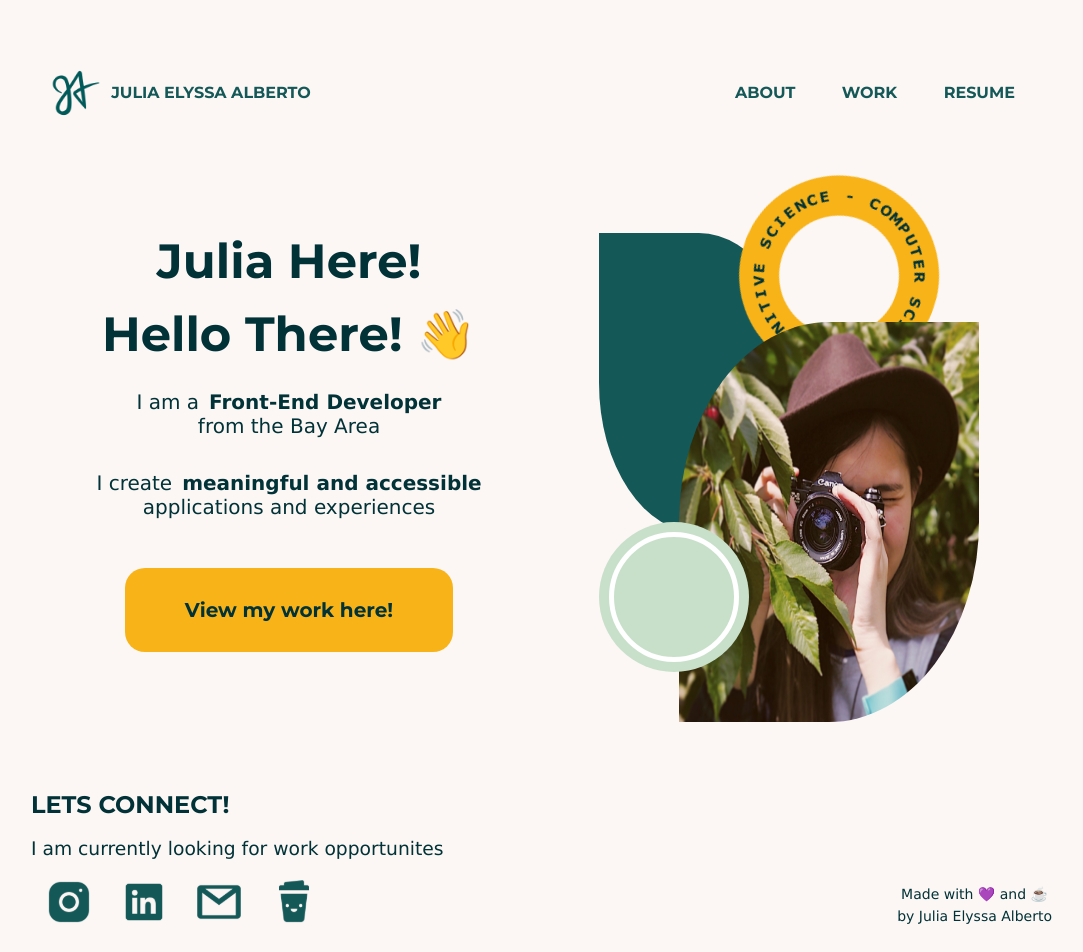
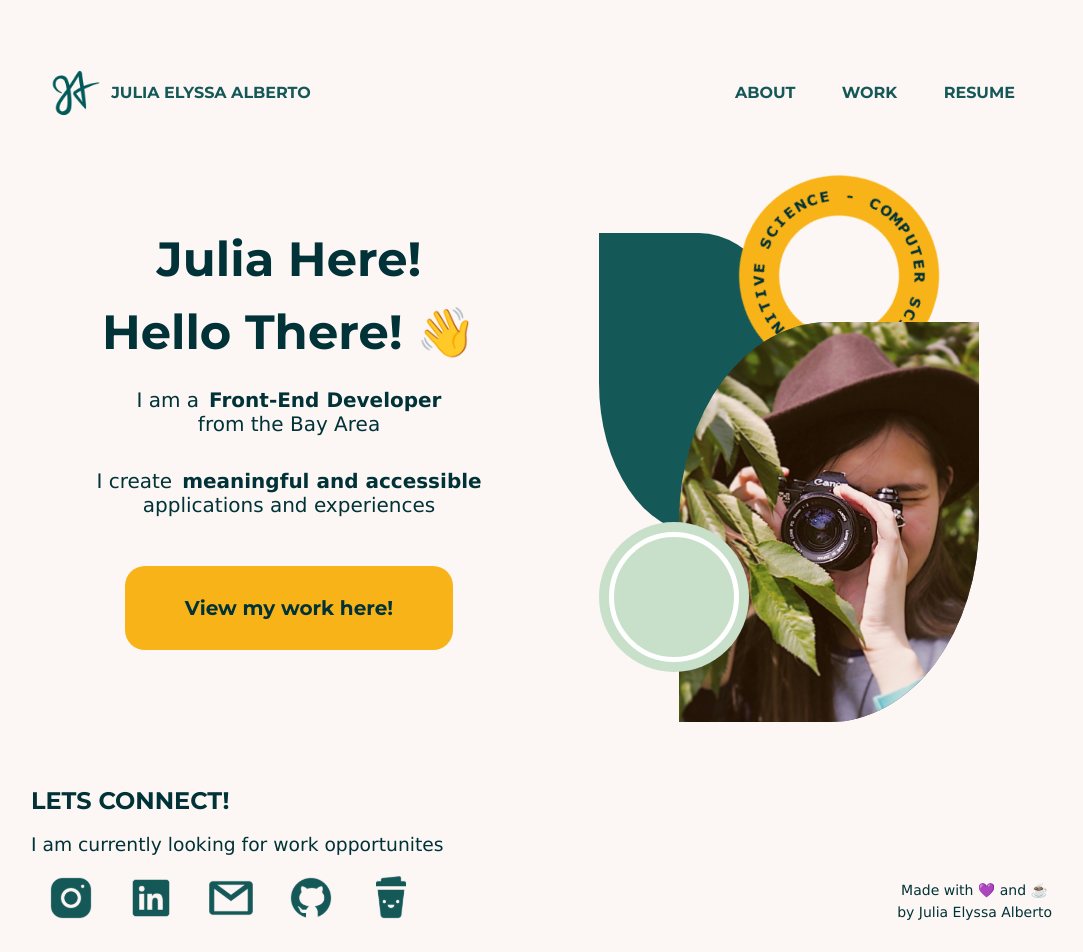
Before and after one commit to juliaalberto/julia_alberto, a React (Create React App) app: page / in a window 1280 px wide. Shown: the top 952 px of the page, without its empty margins (97-1180 px from the left). Built offline with nearby package versions, Linux system fonts and the light colour scheme.

Commit message:
Added Github, fixed front image and fixed hovers

```diff
--- a/src/components/Footer/Footer.css
+++ b/src/components/Footer/Footer.css
@@ -28,7 +28,7 @@
 .BottomLinkContainer{
     display: flex;
     flex-direction: row;
-    width: 300px;
+    width: 400px;
     justify-content: space-around;
     align-items: center;
     height: 50px;
@@ -38,18 +38,17 @@
     display: flex;
     justify-content: center;
     align-items: center;
+    height: 4em;
     width: 4em;
-    height: 4em;
     border-radius: 50%;
 }
 
 .SocialLink:hover{
-    border:solid 2px #F7B318;
-
+    border:solid 2px #C8E0CA;
 }
 
-.SocialLink:after{
-    box-shadow: 0px 0px 20px 1px #F7B318;
+.SocialLink:active{
+    box-shadow: 0px 0px 20px 1px #C8E0CA;
 
 }
 
@@ -61,7 +60,7 @@
 
 .FooterRight h3{
     font-size: 14px;
-    font-weight: 300;
+    font-weight: 500;
     font-family: Verrdana, Geneva, Tahoma, sans-serif;
     margin: 3px;
 }
--- a/src/components/Footer/Footer.js
+++ b/src/components/Footer/Footer.js
@@ -1,5 +1,4 @@
 import * as React from 'react';
-import { Link } from "react-router-dom";
 
 import './Footer.css'
 
@@ -7,7 +6,7 @@ import instagram from "./Socials/Instagram.svg";
 import linkedin from "./Socials/LinkedIn.svg";
 import gmail from "./Socials/Gmail.svg";
 import coffee from "./Socials/Coffee.svg";
-
+import github from "./Socials/GitHub.svg";
 
 const Footer = () =>{
   return (
@@ -19,6 +18,7 @@ const Footer = () =>{
           <a href ="https://www.linkedin.com/in/julia-alberto-0804/"> <div class="SocialLink"> <img src={instagram} alt="Instagram" /> </div> </a>
           <a href ="https://www.linkedin.com/in/julia-alberto-0804/"> <div class="SocialLink"> <img src={linkedin} alt="Linkedin" /></div> </a>
           <a href ="mailto:julia.elyssa.alberto@gmail.com"><div class="SocialLink"> <img src={gmail} alt="Gmail" /></div> </a>
+          <a href ="https://www.linkedin.com/in/julia-alberto-0804/"> <div class="SocialLink"> <img src={github} alt="Github" /></div> </a>
           <div class="SocialLink"> <img src={coffee} alt="Coffee Chat" /></div>
         </div>
     </div>
--- a/src/components/LandingLeft/LandingLeft.css
+++ b/src/components/LandingLeft/LandingLeft.css
@@ -42,12 +42,12 @@
 }
 
 .LandingButton:hover{
-    background-color:#013237;
-    color: #FCF7F4;
+    background-color:#C8E0CA;
+    color: #013237
 }
 
 .LandingButton:active{
-    box-shadow: 0px 0px 20px 1px #013237
+        box-shadow: 0px 0px 20px 1px #C8E0CA;
 }
 
 /* Tablet
--- a/src/components/LandingRight/LandingRight.css
+++ b/src/components/LandingRight/LandingRight.css
@@ -27,6 +27,13 @@
     background-image: image;
     object-position: 50% 50%;
 
+}
+
+.LeafImage img{
+    object-fit: cover;
+    height: 100%;
+    width: 100%;
+    border-radius: 50% 0% 50% 0%;
 }
 
 .CircleText{
--- a/src/components/LandingRight/LandingRight.js
+++ b/src/components/LandingRight/LandingRight.js
@@ -75,8 +75,10 @@ const LandingRight = () =>{
 
                 <div class= "CircleImage"><span class="wrap"><div class="typewrite" data-type='[ "🐕", "💜", "🧋", "💻", "🌱" ]'></div></span></div>
 
-                {/* <div class= "LeafImage"></div> */}
-                <img src={image} alt="FrontImage" class= "LeafImage" />
+                <div class= "LeafImage">
+                    <img src={image} alt="FrontImage" />
+                </div>
+
             </div>
     );
 }
--- a/src/components/NavBar/NavBar.css
+++ b/src/components/NavBar/NavBar.css
@@ -58,12 +58,12 @@
 }
 
 .NavBarContainer a:hover{
-    border: solid 2px #F7B318 ;
+    border: solid 2px #C8E0CA;
 }
 
 .NavBarContainer a:active{
-    box-shadow: 0px 0px 20px 1px #F7B318;
-    border-color: #F7B318;
+    box-shadow: 0px 0px 20px 1px #C8E0CA;
+    border-color: #C8E0CA;
   }
 
 .toplinkscontainer a{
@@ -78,12 +78,12 @@
 }
 
 .toplinkscontainer a:hover{
-  border-color: #F7B318;
+  border-color: #C8E0CA;
 }
 
 .toplinkscontainer a:active{
-    box-shadow: 0px 0px 20px 1px #F7B318;
-    border-color: #F7B318;
+    box-shadow: 0px 0px 20px 1px #C8E0CA;
+    border-color: #C8E0CA;
   }
 
 
```
Also changed, not shown: src/components/Footer/Socials/GitHub.svg (added).
